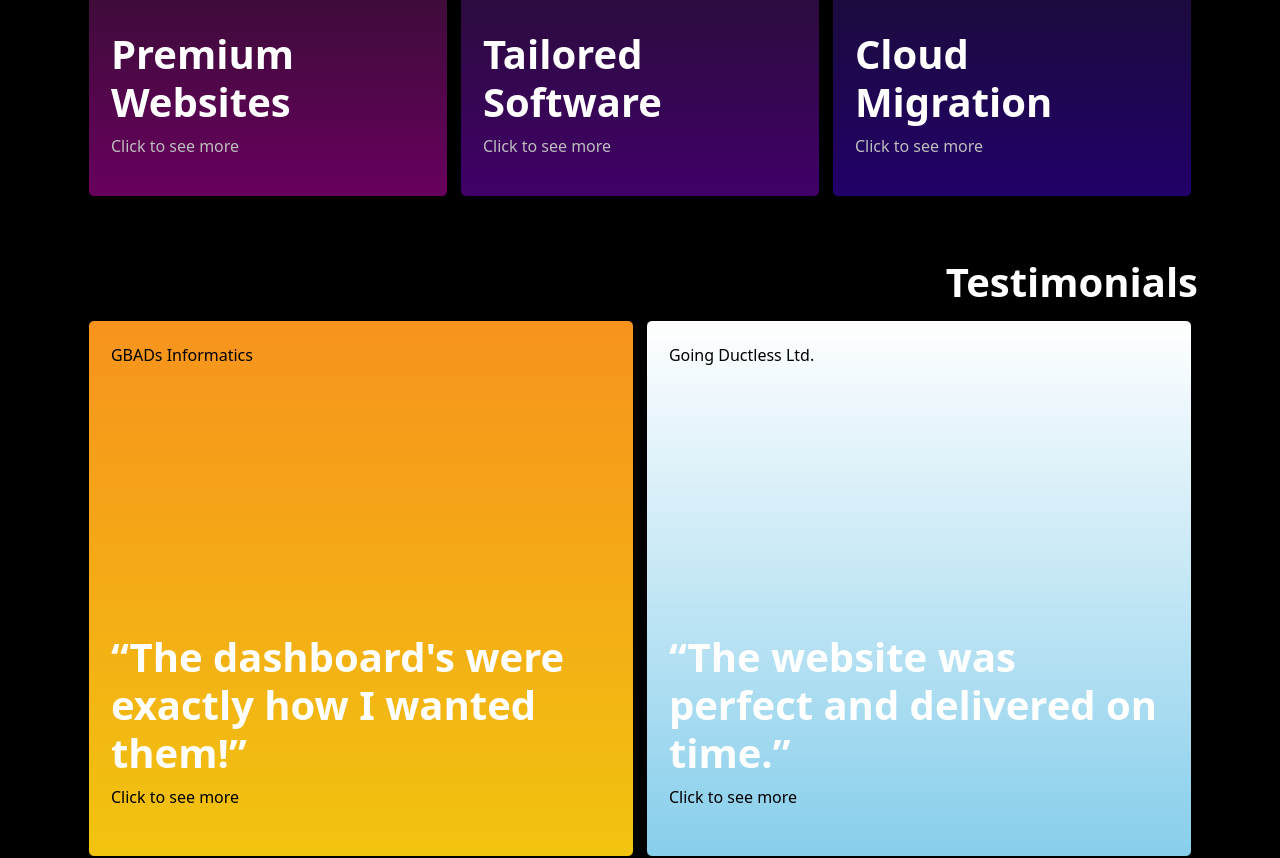
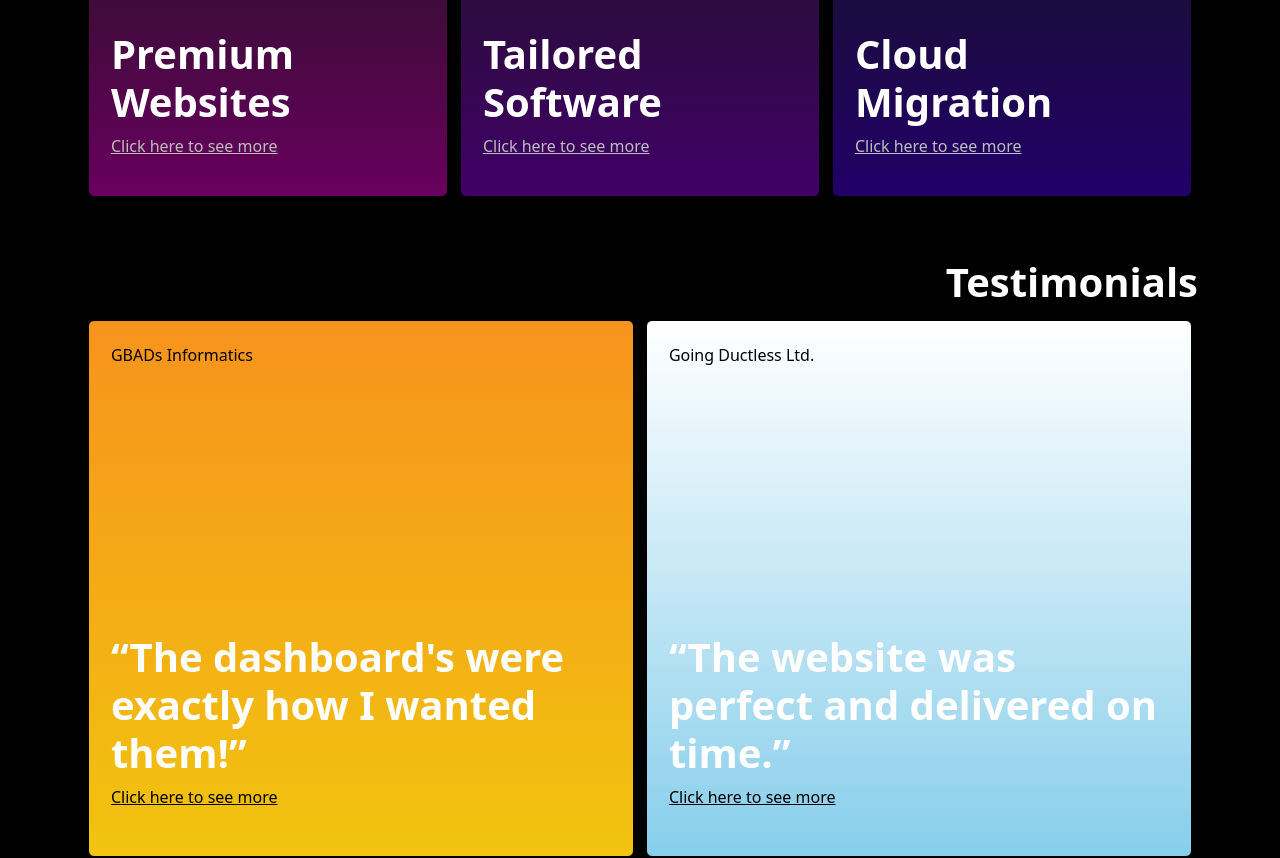
Before and after one commit to Flex-Consulting/Flex-Consulting.github.io, a React (Create React App) app: page /#/ in a window 1280 px wide. Shown: the part 1220-2078 px from the top of the page. Built offline with nearby package versions, Linux system fonts and the light colour scheme.

Commit message:
Small changes to homepage links.

```diff
--- a/src/components/styles/Card.css
+++ b/src/components/styles/Card.css
@@ -23,8 +23,12 @@
 
 .card-link{
     /* color: #BEBEBE; */
-    text-decoration: none;
+    text-decoration: underline;
     margin-bottom: 5%;
+}
+
+.card-link:hover{
+    color: white !important;
 }
 
 @media only screen and (max-width: 600px) {
--- a/src/pages/Homepage.js
+++ b/src/pages/Homepage.js
@@ -10,16 +10,16 @@ import {
 
 const ServiceInfo = {
     "services": [
-        {"name": "Service", "brief-desc": "Premium Websites", "link-text": "Click to see more", "link-dest": "https://i.insider.com/602ee9d81a89f20019a377c6?width=1136&format=jpeg"},
-        {"name": "Service", "brief-desc": "Tailored Software", "link-text": "Click to see more", "link-dest": "https://i.insider.com/602ee9d81a89f20019a377c6?width=1136&format=jpeg"},
-        {"name": "Service", "brief-desc": "Cloud Migration", "link-text": "Click to see more", "link-dest": "https://i.insider.com/602ee9d81a89f20019a377c6?width=1136&format=jpeg"}
+        {"name": "Service", "brief-desc": "Premium Websites", "link-text": "Click here to see more", "link-dest": "https://i.insider.com/602ee9d81a89f20019a377c6?width=1136&format=jpeg"},
+        {"name": "Service", "brief-desc": "Tailored Software", "link-text": "Click here to see more", "link-dest": "https://i.insider.com/602ee9d81a89f20019a377c6?width=1136&format=jpeg"},
+        {"name": "Service", "brief-desc": "Cloud Migration", "link-text": "Click here to see more", "link-dest": "https://i.insider.com/602ee9d81a89f20019a377c6?width=1136&format=jpeg"}
       ]
 };
 
 const ClientInfo = {
   "services": [
-      {"name": "GBADs Informatics", "brief-desc": "“The dashboard's were exactly how I wanted them!”", "link-text": "Click to see more", "link-dest": "https://i.insider.com/602ee9d81a89f20019a377c6?width=1136&format=jpeg"},
-      {"name": "Going Ductless Ltd.", "brief-desc": "“The website was perfect and delivered on time.”", "link-text": "Click to see more", "link-dest": "https://i.insider.com/602ee9d81a89f20019a377c6?width=1136&format=jpeg"},
+      {"name": "GBADs Informatics", "brief-desc": "“The dashboard's were exactly how I wanted them!”", "link-text": "Click here to see more", "link-dest": "https://i.insider.com/602ee9d81a89f20019a377c6?width=1136&format=jpeg"},
+      {"name": "Going Ductless Ltd.", "brief-desc": "“The website was perfect and delivered on time.”", "link-text": "Click here to see more", "link-dest": "https://i.insider.com/602ee9d81a89f20019a377c6?width=1136&format=jpeg"},
     ]
 };
 
```
